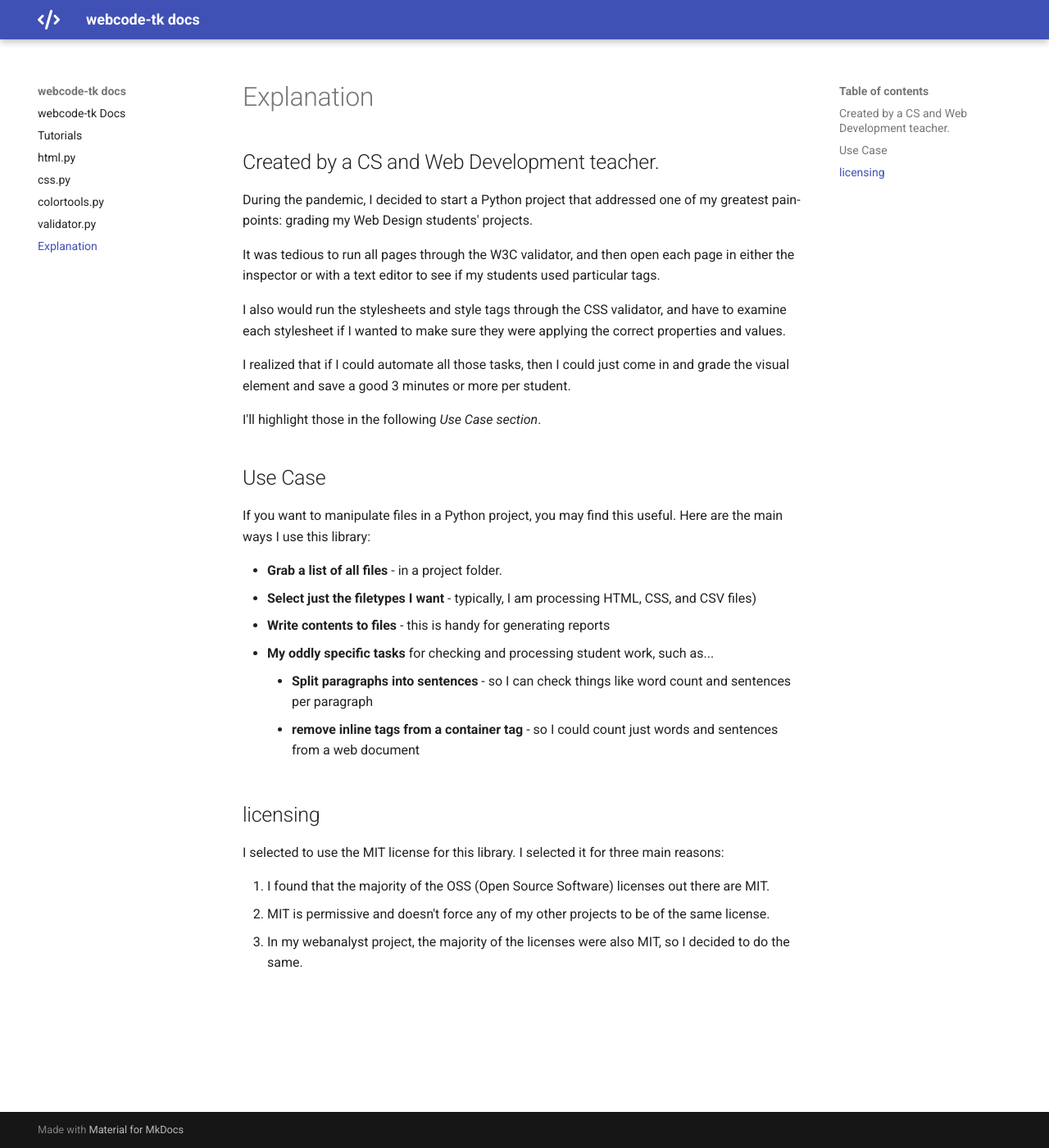
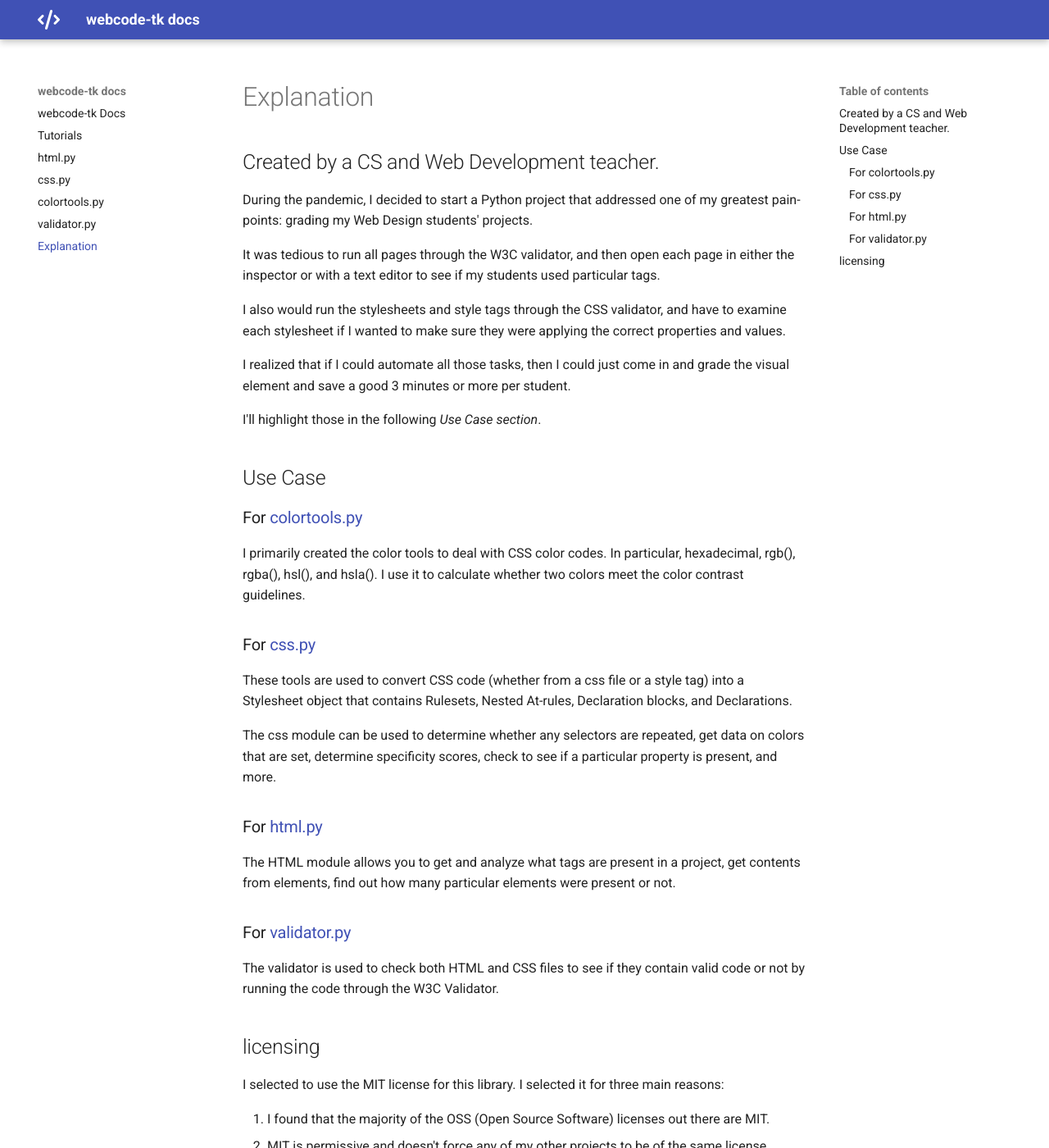
Before and after one commit to HundredVisionsGuy/webcode-tk, an MkDocs documentation site: the page built from docs/explanation.md, in a window 1280 px wide and 1400 px high. Shown: the whole window at 82% size. Built offline with MkDocs 1.6.1 and Material for MkDocs 9.7.7, drawn with Linux system fonts in a browser that asks for light colours.

Commit message:
adding more information on the library

```diff
--- a/docs/explanation.md
+++ b/docs/explanation.md
@@ -12,14 +12,24 @@ I realized that if I could automate all those tasks, then I could just come in a
 I'll highlight those in the following *Use Case section*.
 
 ## Use Case
-If you want to manipulate files in a Python project, you may find this useful. Here are the main ways I use this library:
 
-* **Grab a list of all files** - in a project folder.
-* **Select just the filetypes I want** - typically, I am processing HTML, CSS, and CSV files)
-* **Write contents to files** - this is handy for generating reports
-* **My oddly specific tasks** for checking and processing student work, such as...
-    - **Split paragraphs into sentences** - so I can check things like word count and sentences per paragraph
-    - **remove inline tags from a container tag** - so I could count just words and sentences from a web document
+### For [colortools.py](reference/colortools.md)
+
+I primarily created the color tools to deal with CSS color codes. In particular, hexadecimal, rgb(), rgba(), hsl(), and hsla(). I use it to calculate whether two colors meet the color contrast guidelines.
+
+### For [css.py](reference/css.md)
+
+These tools are used to convert CSS code (whether from a css file or a style tag) into a Stylesheet object that contains Rulesets, Nested At-rules, Declaration blocks, and Declarations.
+
+The css module can be used to determine whether any selectors are repeated, get data on colors that are set, determine specificity scores, check to see if a particular property is present, and more.
+
+### For [html.py](reference/html.md)
+
+The HTML module allows you to get and analyze what tags are present in a project, get contents from elements, find out how many particular elements were present or not.
+
+### For [validator.py](reference/validator.md)
+
+The validator is used to check both HTML and CSS files to see if they contain valid code or not by running the code through the W3C Validator.
 
 ## licensing
 I selected to use the MIT license for this library. I selected it for three main reasons:
```
Also changed, not shown: docs/index.md (+4 -7 lines).
